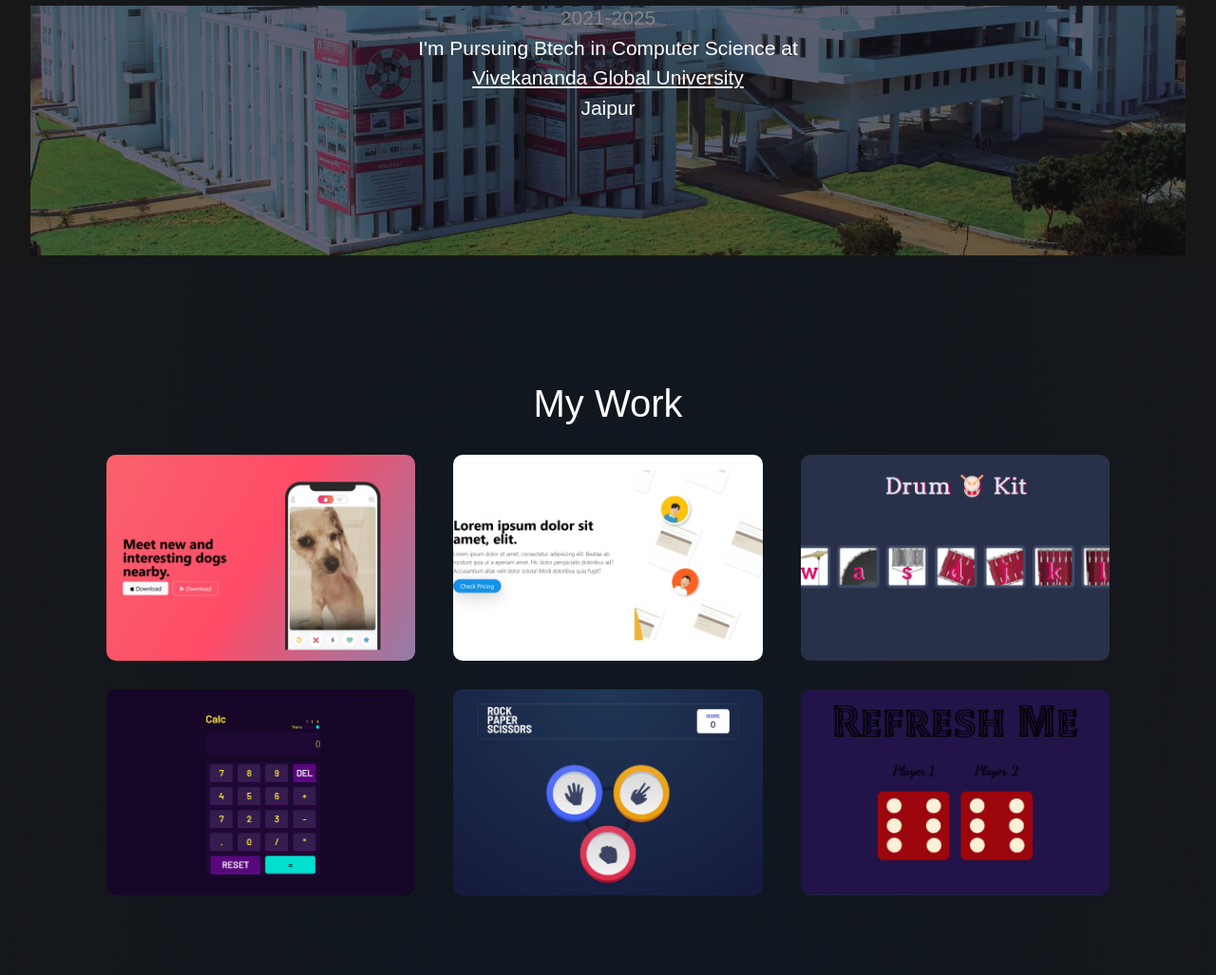
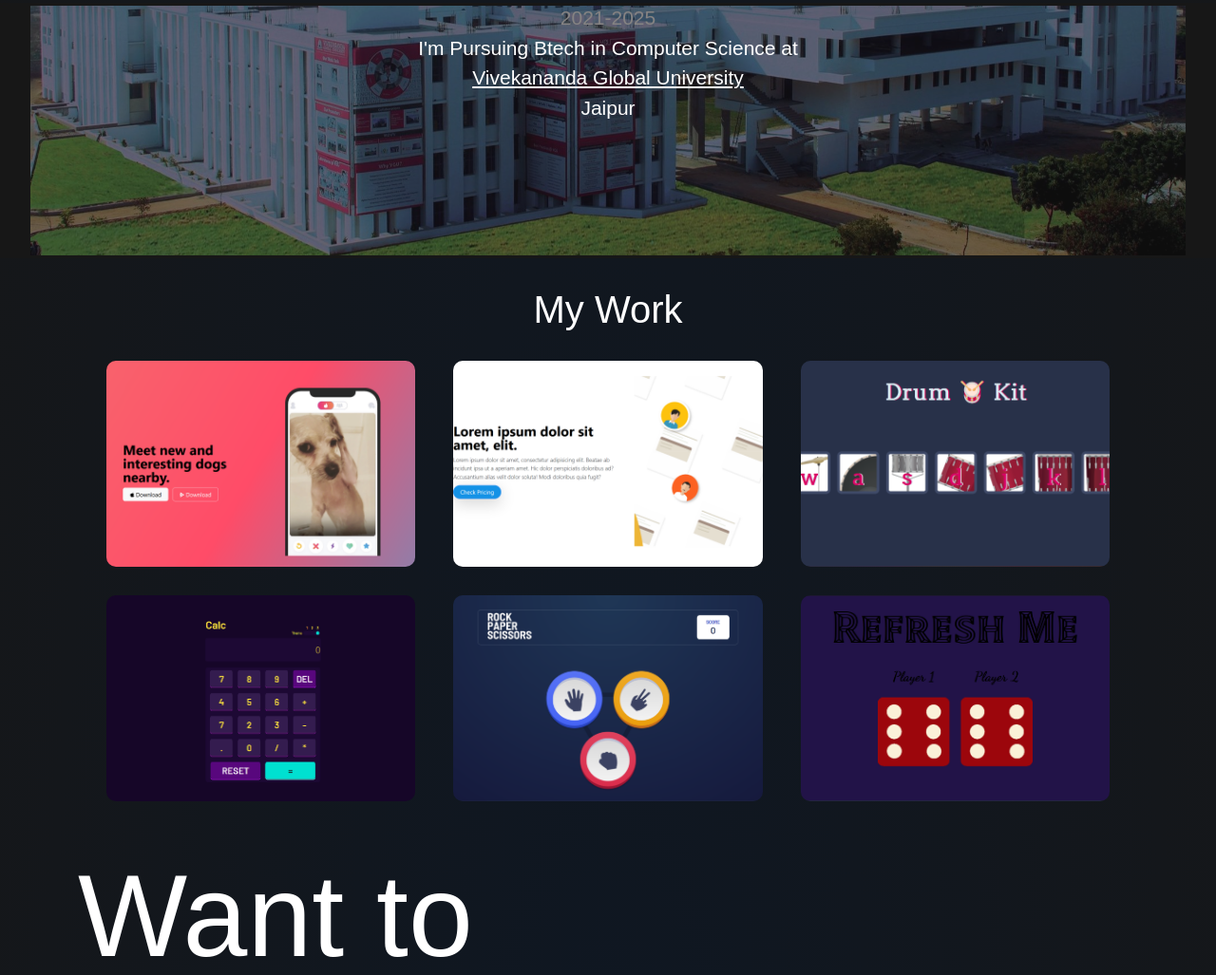
Before and after one commit to eviltwin7648/eviltwin7648.github.io, a plain HTML site: page index.html in a window 1280 px wide. Shown: the part 1357-2384 px from the top of the page at 95% size. Drawn offline with nearby package versions, Linux system fonts and the light colour scheme.

Commit message:
Update style.css

```diff
--- a/style.css
+++ b/style.css
@@ -143,8 +143,8 @@ span {
 }
 /*<----------------------------------Portfolio---------------------------------->*/
 #portfolio {
-  margin: 0px 100px;
-  height: 100vh;
+  margin: 30px 100px;
+  height: auto;
   display: flex;
   justify-content: center;
   align-items: center;
@@ -209,7 +209,7 @@ span {
 
 /*<----------------------------------Contact----------------------------->*/
 #contact {
-  height: 100vh;
+  height: auto;
 margin-bottom: 10px;
   display: flex;
   align-items: center;
```
